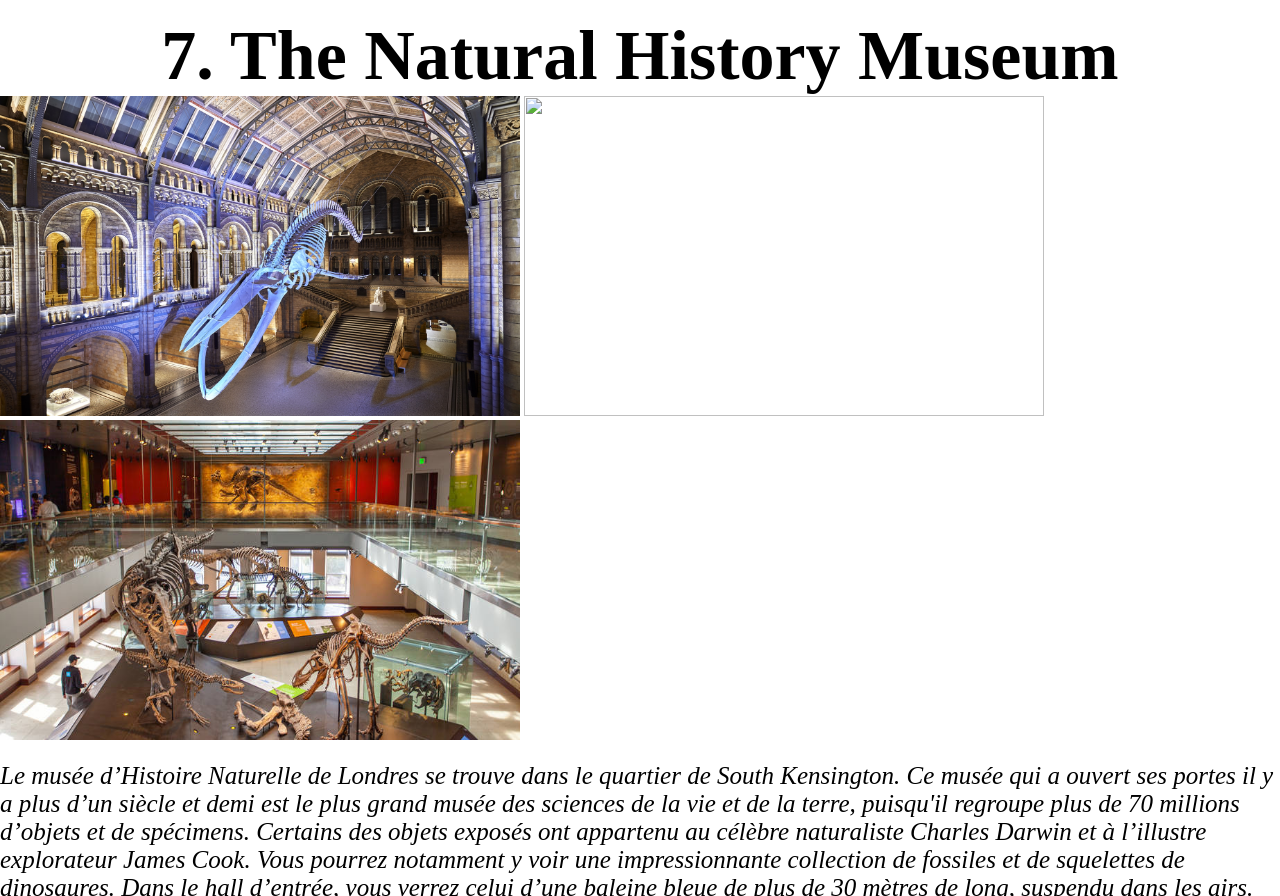
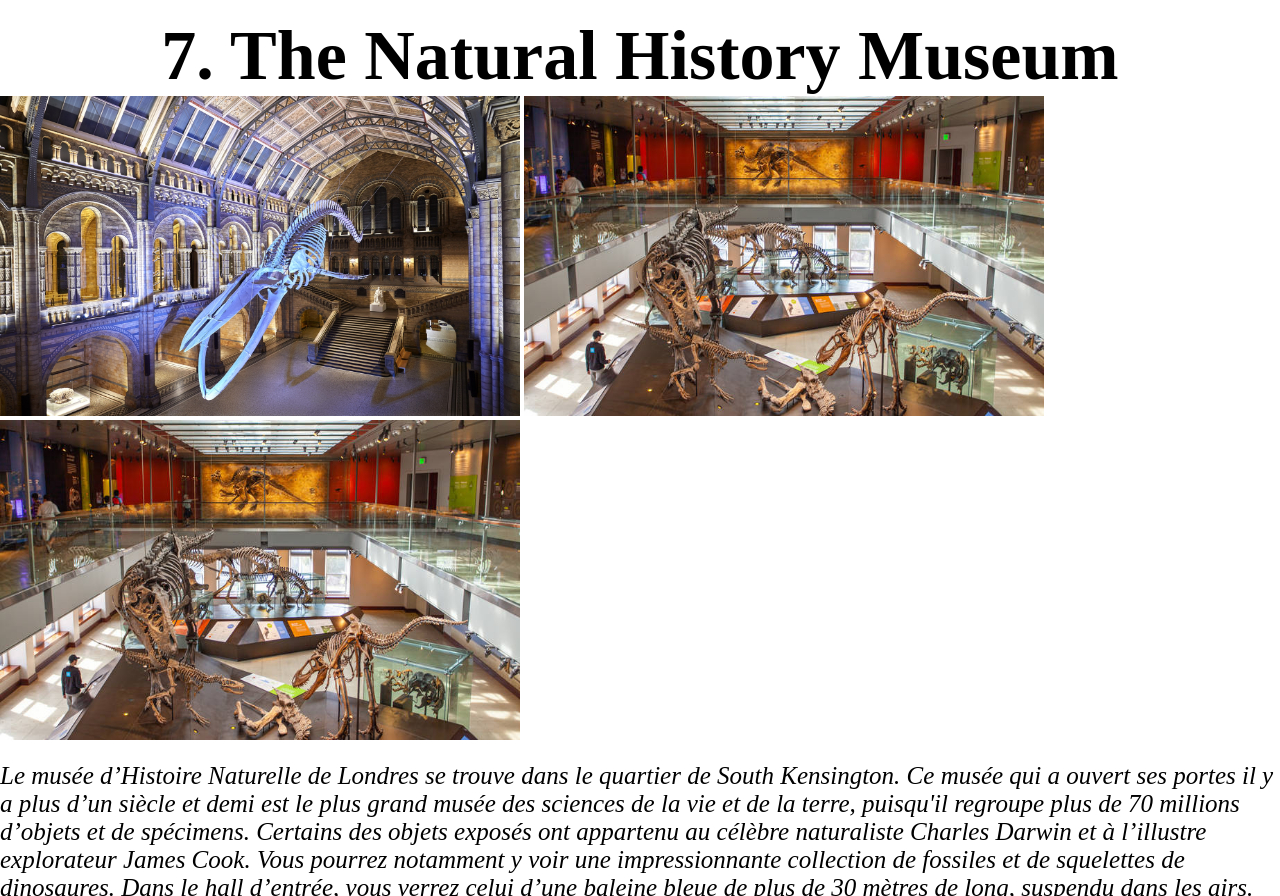
Before and after one commit to owel-oumou-site-web/coeurley-site.github.com, a plain HTML site: page londres.html in a window 1280 px wide. Shown: the part 6732-7628 px from the top of the page. Drawn offline with Linux system fonts and the light colour scheme.

Commit message:
Update londres.html

```diff
--- a/londres.html
+++ b/londres.html
@@ -88,7 +88,7 @@
         <h1 style="text-align: center; font-size: 70px;">7. The Natural History Museum</h1>
         <div class="image-text">
             <img src="natural-history-museum.jpg" style="height: 40vh; width: 65vh;">
-            <img src="washington-smithsonian-natural-history-museum-in-washington-dc-25-copyright-havecamerawilltravel-com.jpg" style="height: 40vh; width: 65vh;">
+            <img src="image (2).jpg" style="height: 40vh; width: 65vh;">
             <img src="image (2).jpg" style="height: 40vh; width: 65vh;">
             <br>
             <br>
```
